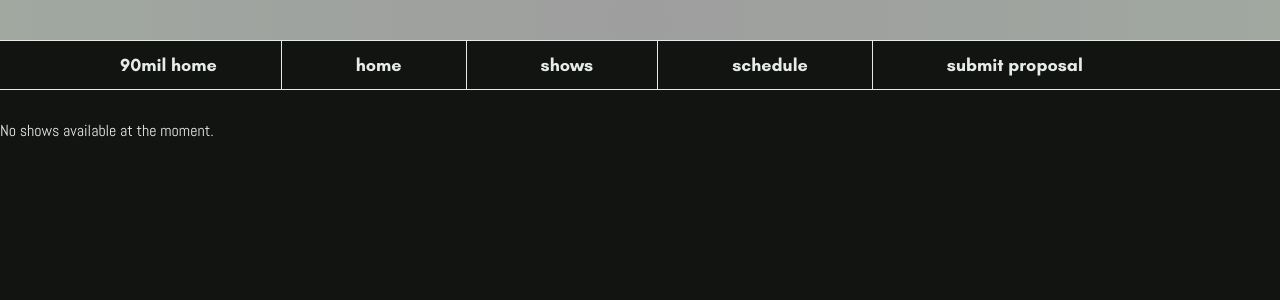
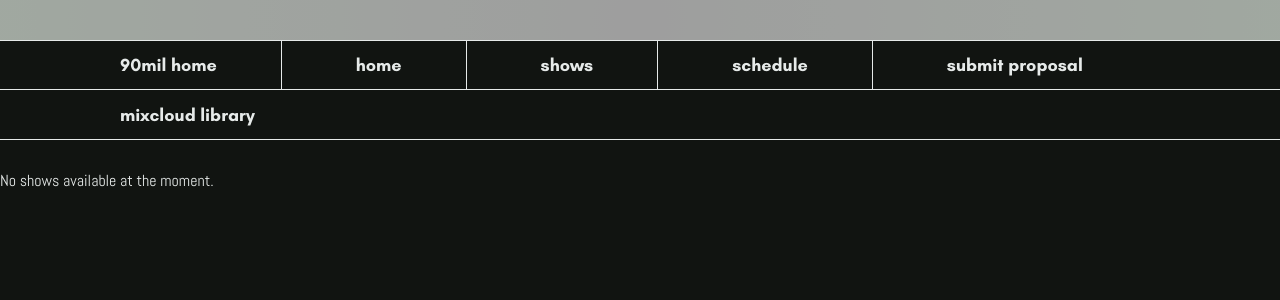
Before and after one commit to 90mil/radio, a Jekyll site: the page built from shows.html, in a window 1280 px wide. Shown: the top 300 px of the page. Built offline with Jekyll 4.4.1, drawn with Linux system fonts in a browser that asks for light colours; a script that is not in the unit is left out.

Commit message:
fix mixcloud library link in shows

```diff
--- a/_includes/navigation.html
+++ b/_includes/navigation.html
@@ -3,7 +3,7 @@
         <iframe src="https://90mil.github.io/radio-banner/" frameborder="0" scrolling="no"></iframe>
     </div>
     <nav>
-        {% if page.url contains 'radio-shows' %}
+        {% if page.url contains 'shows' %}
         <a href="https://www.mixcloud.com/90milradio/" target="_blank" class="mobile-mixcloud-link">
             <span class="nav-text">mixcloud library</span>
         </a>
@@ -19,7 +19,7 @@
             {% endfor %}
         </div>
     </nav>
-    {% if page.url contains 'radio-shows' %}
+    {% if page.url contains 'shows' %}
     <div class="mixcloud-row">
         <div class="nav-links">
             <a href="https://www.mixcloud.com/90milradio/" target="_blank">
--- a/_sass/components/_navigation.scss
+++ b/_sass/components/_navigation.scss
@@ -132,13 +132,22 @@ nav {
     display: flex;
     height: var(--nav-height);
     border-bottom: 1px solid var(--text-color);
-    background: var(--accent-2);
+    background: var(--body-bg);
 }
 
 .mixcloud-row .nav-links {
     display: flex;
     width: 100%;
     padding-right: 90px;
+
+    a {
+        background: var(--body-bg);
+        /* Ensure background is set */
+
+        &:hover {
+            background: var(--accent-2);
+        }
+    }
 }
 
 .mixcloud-row .nav-links a {
--- a/_sass/pages/_shows.scss
+++ b/_sass/pages/_shows.scss
@@ -30,7 +30,7 @@
         margin-right: var(--margin-desktop);
         height: 1px;
         background: var(--accent-1);
-        z-index: 1;
+        z-index: 2;
     }
 }
 
--- a/assets/css/style.scss
+++ b/assets/css/style.scss
@@ -1,6 +1,5 @@
 ---
 ---
-
 @import "base/variables";
 @import "base/reset";
 @import "base/typography";
--- a/assets/js/nav.js
+++ b/assets/js/nav.js
@@ -19,7 +19,7 @@ document.addEventListener('DOMContentLoaded', function () {
     menuToggle.innerHTML = '<span class="menu-icon"></span>';
 
     // Add mobile header link for shows page
-    if (window.location.pathname.includes('radio-shows')) {
+    if (window.location.pathname.includes('shows')) {
         const mobileHeaderLink = document.createElement('a');
         mobileHeaderLink.className = 'mobile-header-link';
         mobileHeaderLink.href = 'https://www.mixcloud.com/90milradio/';
@@ -35,7 +35,7 @@ document.addEventListener('DOMContentLoaded', function () {
     const links = [
         { href: 'https://90mil.berlin', text: '90mil home' },
         { href: '/radio/', text: 'home' },
-        { href: '/radio/radio-shows', text: 'shows' },
+        { href: '/radio/shows', text: 'shows' },
         { href: '/radio/schedule', text: 'schedule' },
         { href: 'https://docs.google.com/forms/d/e/1FAIpQLSejVzDBVudAlY4jlctyPiwXqQcUM-kM7cDaXZlVHuS4tr81vw/viewform', text: 'submit proposal' }
     ];
@@ -55,7 +55,7 @@ document.addEventListener('DOMContentLoaded', function () {
     header.appendChild(nav);
 
     // Add Mixcloud link if we're on the shows page
-    if (window.location.pathname.includes('radio-shows')) {
+    if (window.location.pathname.includes('shows')) {
         const mixcloudRow = document.createElement('div');
         mixcloudRow.className = 'mixcloud-row';
 
```
